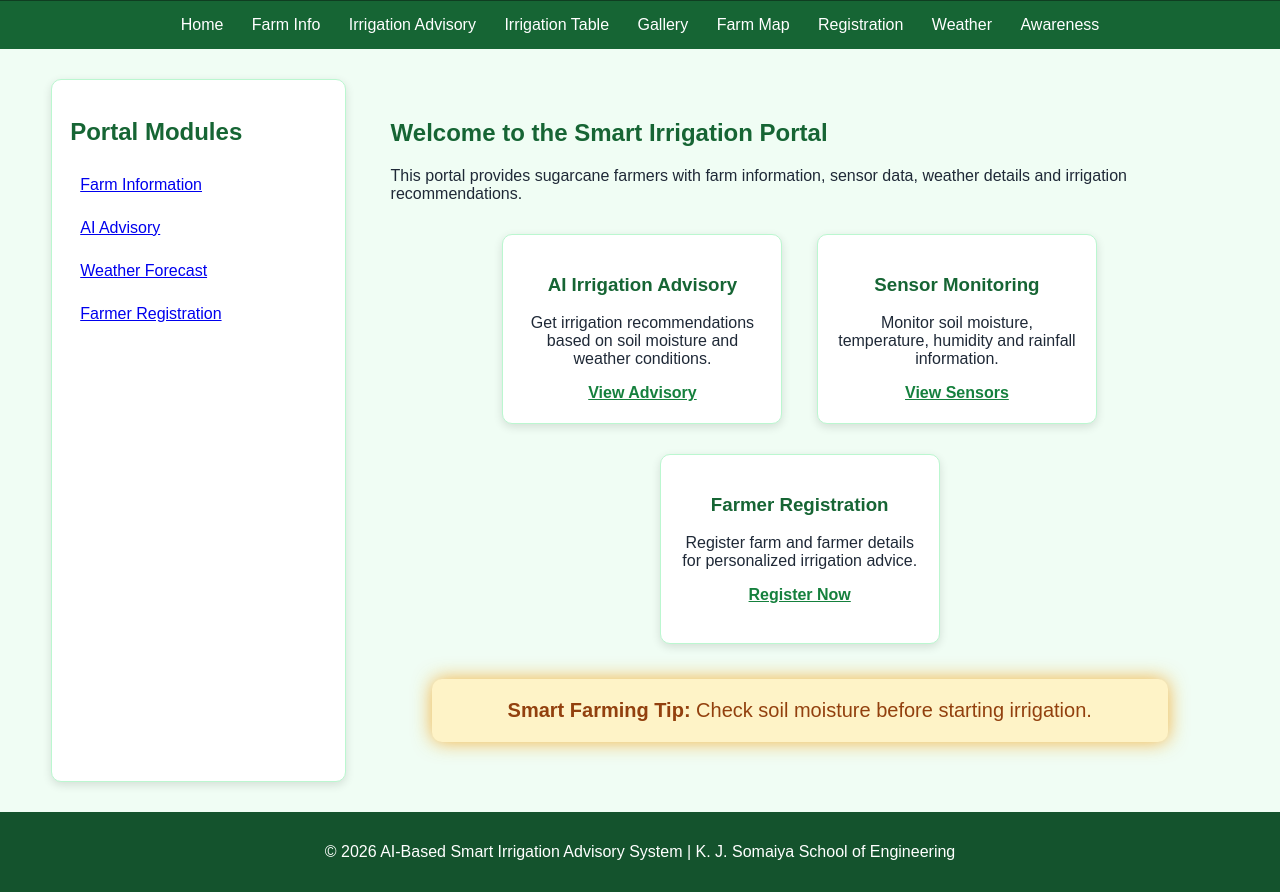
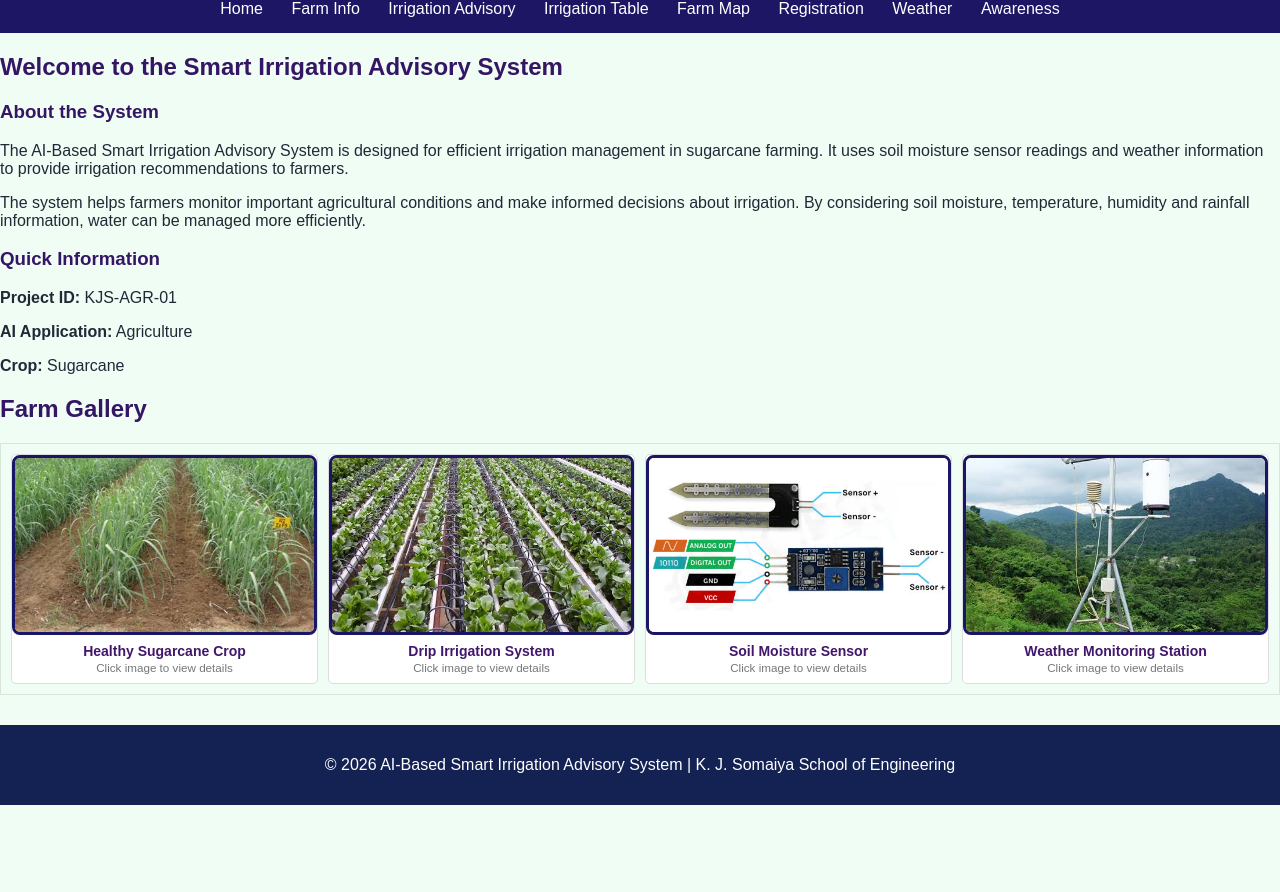
Before and after one commit to eshika04/Smart_Irrigation_Advisory_Portal, a plain HTML site: page index.html in a window 1280 px wide. Shown: the part 131-1023 px from the top of the page. After the commit the page ends 936 px from the top, so only its background shows below. Drawn offline with Linux system fonts and the light colour scheme.

Commit message:
big changes

```diff
--- a/index.html
+++ b/index.html
@@ -1,28 +1,92 @@
 <!DOCTYPE html>
 <html lang="en">
+
 <head>
     <meta charset="UTF-8">
     <meta name="viewport" content="width=device-width, initial-scale=1.0">
-    <title>Smart Irrigation Advisory System</title>
+
+    <title>AI-Based Smart Irrigation Advisory System</title>
+
     <link rel="stylesheet" href="style.css">
     <link rel="stylesheet" href="layout.css">
+
     <style>
-        header {
-            background-color: #14532d;
-            padding: 25px;
-            border: 3px solid #0f3d21;
+        .gallery {
+            display: flex;
+            gap: 10px;
+            justify-content: space-between;
+            flex-wrap: wrap;
+            border: 1px solid #d8e6d8;
+            padding: 10px;
+            margin-top: 20px;
         }
-        header h1 {
-            color: white;
+
+        .gallery figure {
+            flex: 1;
+            min-width: 200px;
+            margin: 0;
+            background-color: white;
+            border: 1px solid #ddd;
+            border-radius: 5px;
+            overflow: hidden;
             text-align: center;
         }
-        header p {
-            color: #dcfce7;
+
+        .gallery img {
+            width: 100%;
+            height: 180px;
+            object-fit: cover;
+            display: block;
+            cursor: pointer;
+            transition: transform 0.3s;
+        }
+
+        .gallery img:hover {
+            transform: scale(1.03);
+        }
+
+        .gallery figcaption {
+            padding: 8px;
+            color: #42176b;
+            font-size: 14px;
+        }
+
+        .gallery small {
+            color: #777;
+        }
+
+        .modal {
+            display: none;
+            position: fixed;
+            z-index: 1000;
+            left: 0;
+            top: 0;
+            width: 100%;
+            height: 100%;
+            background-color: rgba(0, 0, 0, 0.6);
+        }
+
+        .modal-content {
+            background-color: white;
+            width: 60%;
+            max-width: 600px;
+            margin: 12% auto;
+            padding: 25px;
+            border-radius: 8px;
             text-align: center;
+        }
+
+        .close {
+            float: right;
+            font-size: 28px;
+            font-weight: bold;
+            cursor: pointer;
         }
     </style>
 </head>
+
 <body>
+
 <header>
     <h1>AI-Based Smart Irrigation Advisory System</h1>
     <p>Smart Irrigation using AI &amp; Sensor Technology</p>
@@ -34,7 +98,6 @@
         <li><a href="farm-info.html">Farm Info</a></li>
         <li><a href="advisory.html">Irrigation Advisory</a></li>
         <li><a href="irrigation-table.html">Irrigation Table</a></li>
-        <li><a href="gallery.html">Gallery</a></li>
         <li><a href="plot-map.html">Farm Map</a></li>
         <li><a href="registration.html">Registration</a></li>
         <li><a href="weather.html">Weather</a></li>
@@ -42,49 +105,200 @@
     </ul>
 </nav>
 
-<main class="page-layout">
-    <aside class="sidebar">
-        <h2>Portal Modules</h2>
-        <ul>
-            <li><a href="farm-info.html">Farm Information</a></li>
-            <li><a href="advisory.html">AI Advisory</a></li>
-            <li><a href="weather.html">Weather Forecast</a></li>
-            <li><a href="registration.html">Farmer Registration</a></li>
-        </ul>
-    </aside>
+<main>
 
-    <section class="content">
-        <h2>Welcome to the Smart Irrigation Portal</h2>
-        <p>This portal provides sugarcane farmers with farm information, sensor data, weather details and irrigation recommendations.</p>
+    <section>
 
-        <div class="card-container">
-            <article class="card">
-                <h3>AI Irrigation Advisory</h3>
-                <p>Get irrigation recommendations based on soil moisture and weather conditions.</p>
-                <a href="advisory.html">View Advisory</a>
-            </article>
+        <h2>Welcome to the Smart Irrigation Advisory System</h2>
 
-            <article class="card">
-                <h3>Sensor Monitoring</h3>
-                <p>Monitor soil moisture, temperature, humidity and rainfall information.</p>
-                <a href="farm-info.html">View Sensors</a>
-            </article>
+        <article>
 
-            <article class="card">
-                <h3>Farmer Registration</h3>
-                <p>Register farm and farmer details for personalized irrigation advice.</p>
-                <a href="registration.html">Register Now</a>
-            </article>
+            <h3>About the System</h3>
+
+            <p>
+                The AI-Based Smart Irrigation Advisory System is designed
+                for efficient irrigation management in sugarcane farming.
+                It uses soil moisture sensor readings and weather
+                information to provide irrigation recommendations
+                to farmers.
+            </p>
+
+            <p>
+                The system helps farmers monitor important agricultural
+                conditions and make informed decisions about irrigation.
+                By considering soil moisture, temperature, humidity
+                and rainfall information, water can be managed more
+                efficiently.
+            </p>
+
+        </article>
+
+        <aside>
+
+            <h3>Quick Information</h3>
+
+            <p>
+                <strong>Project ID:</strong> KJS-AGR-01
+            </p>
+
+            <p>
+                <strong>AI Application:</strong> Agriculture
+            </p>
+
+            <p>
+                <strong>Crop:</strong> Sugarcane
+            </p>
+
+        </aside>
+
+    </section>
+
+
+    <section>
+
+        <h2>Farm Gallery</h2>
+
+        <div class="gallery">
+
+            <figure>
+                <img src="images/healthy-crop.png"
+                     alt="Healthy Sugarcane Crop"
+                     title="Click for details"
+                     width="300"
+                     height="180"
+                     onclick="showDetails('crop')">
+
+                <figcaption>
+                    <strong>Healthy Sugarcane Crop</strong><br>
+                    <small>Click image to view details</small>
+                </figcaption>
+            </figure>
+
+
+            <figure>
+                <img src="images/drip-irrigation.png"
+                     alt="Drip Irrigation System"
+                     title="Click for details"
+                     width="300"
+                     height="180"
+                     onclick="showDetails('drip')">
+
+                <figcaption>
+                    <strong>Drip Irrigation System</strong><br>
+                    <small>Click image to view details</small>
+                </figcaption>
+            </figure>
+
+
+            <figure>
+                <img src="images/soil-sensor.png"
+                     alt="Soil Moisture Sensor"
+                     title="Click for details"
+                     width="300"
+                     height="180"
+                     onclick="showDetails('sensor')">
+
+                <figcaption>
+                    <strong>Soil Moisture Sensor</strong><br>
+                    <small>Click image to view details</small>
+                </figcaption>
+            </figure>
+
+
+            <figure>
+                <img src="images/weather-station.png"
+                     alt="Weather Monitoring Station"
+                     title="Click for details"
+                     width="300"
+                     height="180"
+                     onclick="showDetails('weather')">
+
+                <figcaption>
+                    <strong>Weather Monitoring Station</strong><br>
+                    <small>Click image to view details</small>
+                </figcaption>
+            </figure>
+
         </div>
 
-        <div class="offer-box">
-            <strong>Smart Farming Tip:</strong> Check soil moisture before starting irrigation.
-        </div>
     </section>
+
 </main>
 
+
+<div id="detailsModal" class="modal">
+
+    <div class="modal-content">
+
+        <span class="close" onclick="closeDetails()">&times;</span>
+
+        <h2 id="detailsTitle"></h2>
+
+        <p id="detailsText"></p>
+
+    </div>
+
+</div>
+
+
 <footer>
-    <p>&copy; 2026 AI-Based Smart Irrigation Advisory System | K. J. Somaiya School of Engineering</p>
+    <p>
+        &copy; 2026 AI-Based Smart Irrigation Advisory System
+        | K. J. Somaiya School of Engineering
+    </p>
 </footer>
+
+
+<script>
+
+function showDetails(type) {
+
+    let title = "";
+    let text = "";
+
+    if (type === "crop") {
+        title = "Healthy Sugarcane Crop";
+        text = "Healthy sugarcane crops require proper irrigation and suitable soil moisture for good growth. Smart irrigation helps provide water according to the crop's requirements.";
+    }
+
+    else if (type === "drip") {
+        title = "Drip Irrigation System";
+        text = "Drip irrigation supplies water directly to the root zone of the crop. It helps reduce water wastage and maintain suitable soil moisture levels.";
+    }
+
+    else if (type === "sensor") {
+        title = "Soil Moisture Sensor";
+        text = "A soil moisture sensor measures the amount of moisture present in the soil. These readings help determine whether irrigation is required.";
+    }
+
+    else if (type === "weather") {
+        title = "Weather Monitoring Station";
+        text = "A weather monitoring station collects information such as temperature, humidity and rainfall. This information can be considered when making irrigation decisions.";
+    }
+
+    document.getElementById("detailsTitle").innerHTML = title;
+    document.getElementById("detailsText").innerHTML = text;
+    document.getElementById("detailsModal").style.display = "block";
+}
+
+
+function closeDetails() {
+    document.getElementById("detailsModal").style.display = "none";
+}
+
+
+window.onclick = function(event) {
+
+    let modal = document.getElementById("detailsModal");
+
+    if (event.target === modal) {
+        modal.style.display = "none";
+    }
+
+}
+
+</script>
+
 </body>
+
 </html>
--- a/style.css
+++ b/style.css
@@ -10,11 +10,11 @@ body {
 }
 
 h1, h2, h3 {
-    color: #166534;
+    color: #341665;
 }
 
 header {
-    background-color: #14532d;
+    background-color: #201453;
     color: white;
     padding: 20px;
     text-align: center;
@@ -30,7 +30,7 @@ header p {
 }
 
 nav {
-    background-color: #166534;
+    background-color: #1d1665;
     padding: 0;
 }
 
@@ -53,13 +53,13 @@ nav a {
 }
 
 nav a:hover {
-    background-color: #22c55e;
-    color: #052e16;
+    background-color: #2297c5;
+    color: #050f2e;
     text-decoration: underline;
 }
 
 footer {
-    background-color: #14532d;
+    background-color: #142253;
     color: white;
     text-align: center;
     padding: 15px;
@@ -157,7 +157,7 @@ footer {
     width: 300px;
     height: 200px;
     object-fit: cover;
-    border: 3px solid #166534;
+    border: 3px solid #191665;
     border-radius: 8px;
     transition: transform 0.3s;
 }
@@ -167,7 +167,7 @@ footer {
 }
 
 iframe {
-    border: 2px solid #166534;
+    border: 2px solid #163665;
     border-radius: 8px;
 }
 
--- a/table.css
+++ b/table.css
@@ -8,18 +8,18 @@ table {
 caption {
     font-size: 24px;
     font-weight: bold;
-    color: #166534;
+    color: #2b1665;
     margin-bottom: 12px;
 }
 
 th, td {
-    border: 1px solid #86efac;
+    border: 1px solid #86ebef;
     padding: 12px;
     text-align: center;
 }
 
 th {
-    background-color: #166534;
+    background-color: #161f65;
     color: white;
 }
 
```
Also changed, not shown: advisory.html (+0 -1 lines), farm-info.html (+1 -1 lines), form.css (+6 -6 lines), gallery.html (deleted, +0 -230 lines), irrigation-table.html (+0 -1 lines), media.html (+1 -1 lines), plot-map.html (+0 -1 lines), registration.html (+0 -1 lines), weather.html (+0 -1 lines).
